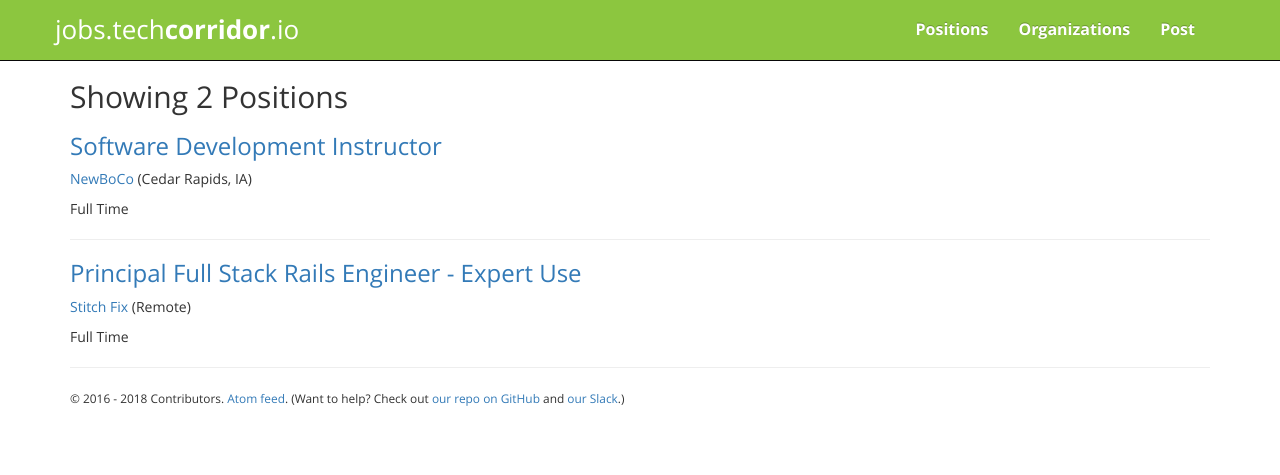
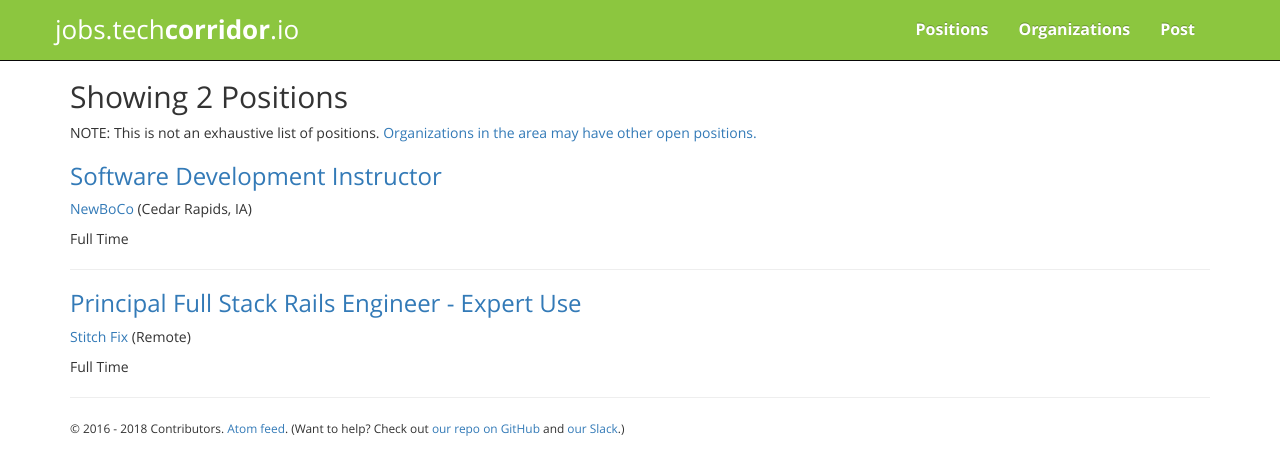
Before and after one commit to techcorridorio/jobs.techcorridor.io, a Jekyll site: the page built from positions.html, in a window 1280 px wide. Shown: the top 475 px of the page. Built offline with Jekyll 4.4.1, drawn with Linux system fonts in a browser that asks for light colours.

Commit message:
Link to organizations from positions

```diff
--- a/positions.html
+++ b/positions.html
@@ -6,6 +6,10 @@ permalink: /positions/
 
 <h2>Showing {{ site.positions.size }} Positions</h2>
 
+<p>
+  NOTE: This is not an exhaustive list of positions.  <a href="/organizations/">Organizations in the area may have other open positions.</a>
+</p>
+
 {% assign reverse_chronological_positions = site.positions | sort: 'date' %}
 {% for position in reverse_chronological_positions %}
   {% include position.html position=position %}
```
